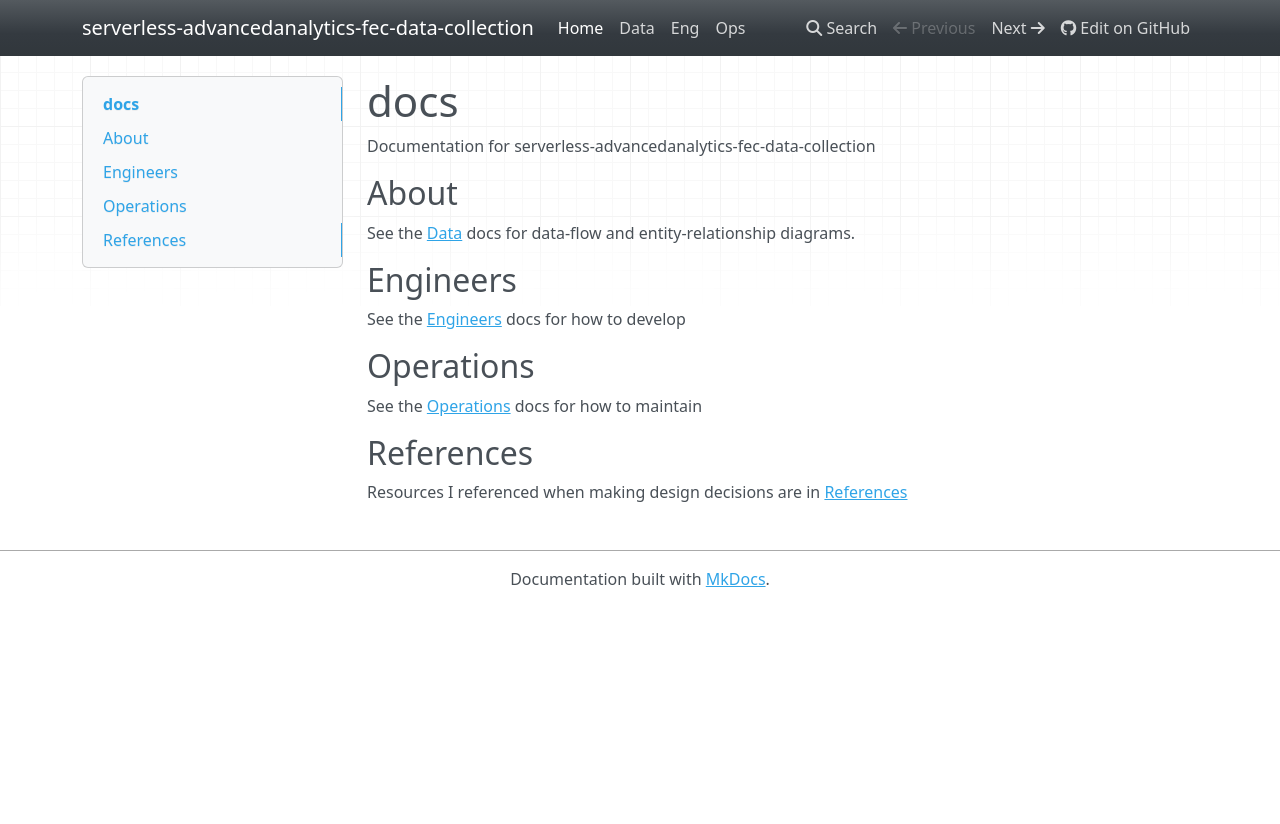
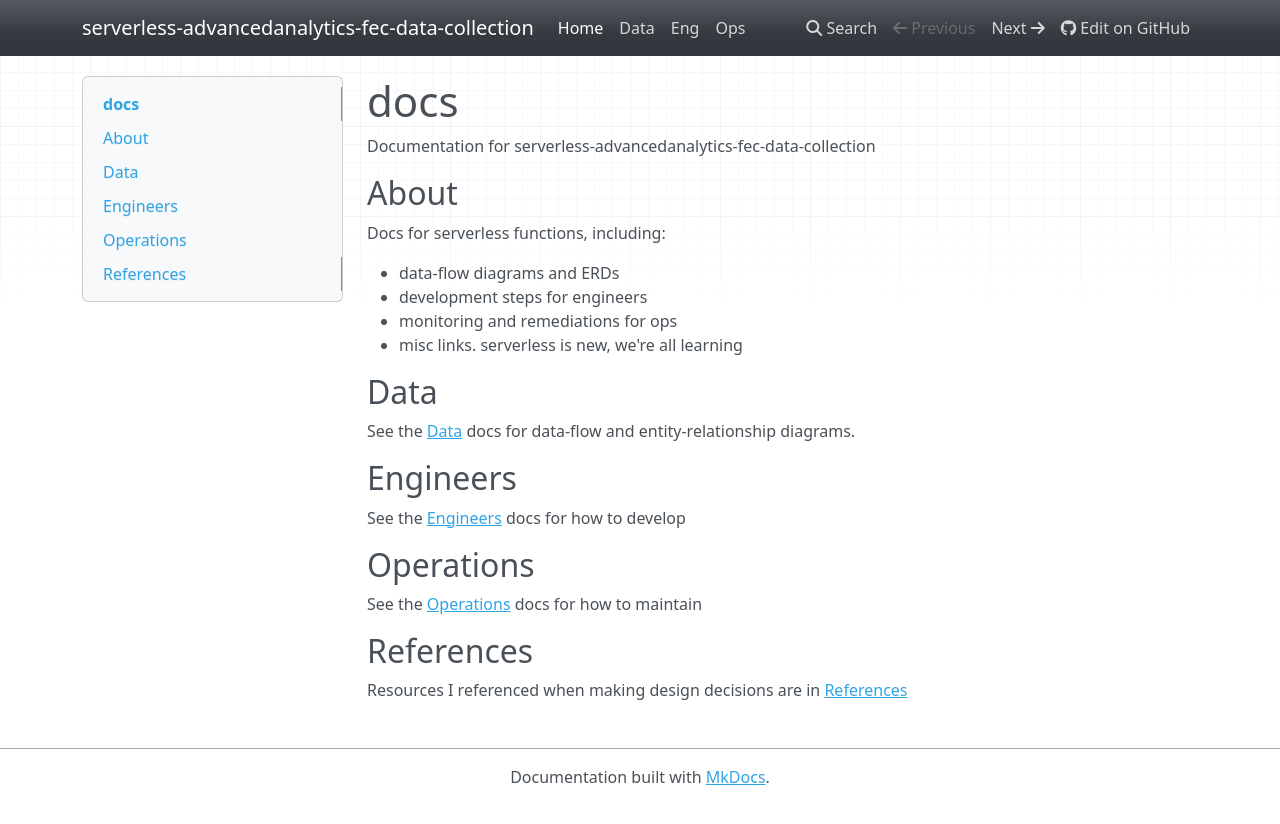
Before and after one commit to Advertising-Analytics-LLC/serverless-aws-fec-data-collectionor, an MkDocs documentation site: the page built from docs/README.md, in a window 1280 px wide. Shown: the top 824 px of the page. Built offline with MkDocs 1.6.1, drawn with Linux system fonts in a browser that asks for light colours; nearby versions of some CDN libraries.

Commit message:
explain readme better

```diff
--- a/docs/README.md
+++ b/docs/README.md
@@ -2,6 +2,14 @@
 Documentation for serverless-advancedanalytics-fec-data-collection
 
 ## About
+Docs for serverless functions, including:
+
+- data-flow diagrams and ERDs
+- development steps for engineers
+- monitoring and remediations for ops
+- misc links. serverless is new, we're all learning
+
+## Data
 See the [Data](./DATA/) docs for data-flow and entity-relationship diagrams.
 
 ## Engineers
```
